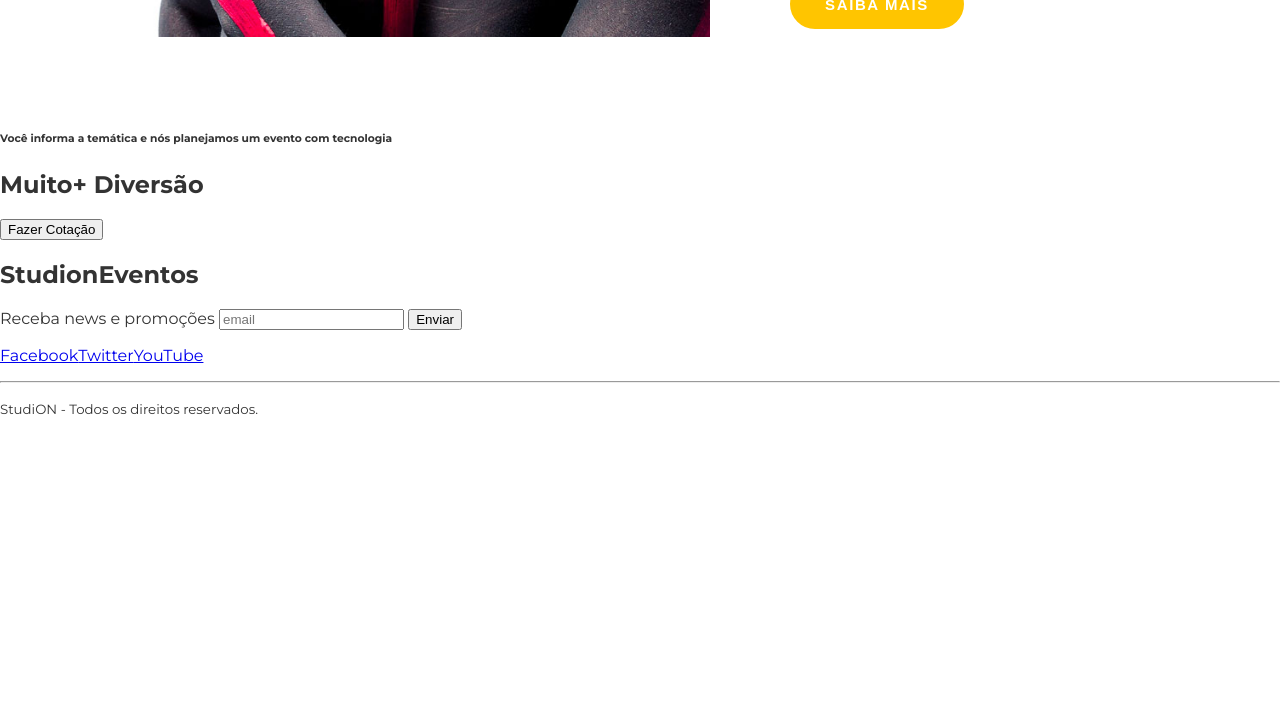
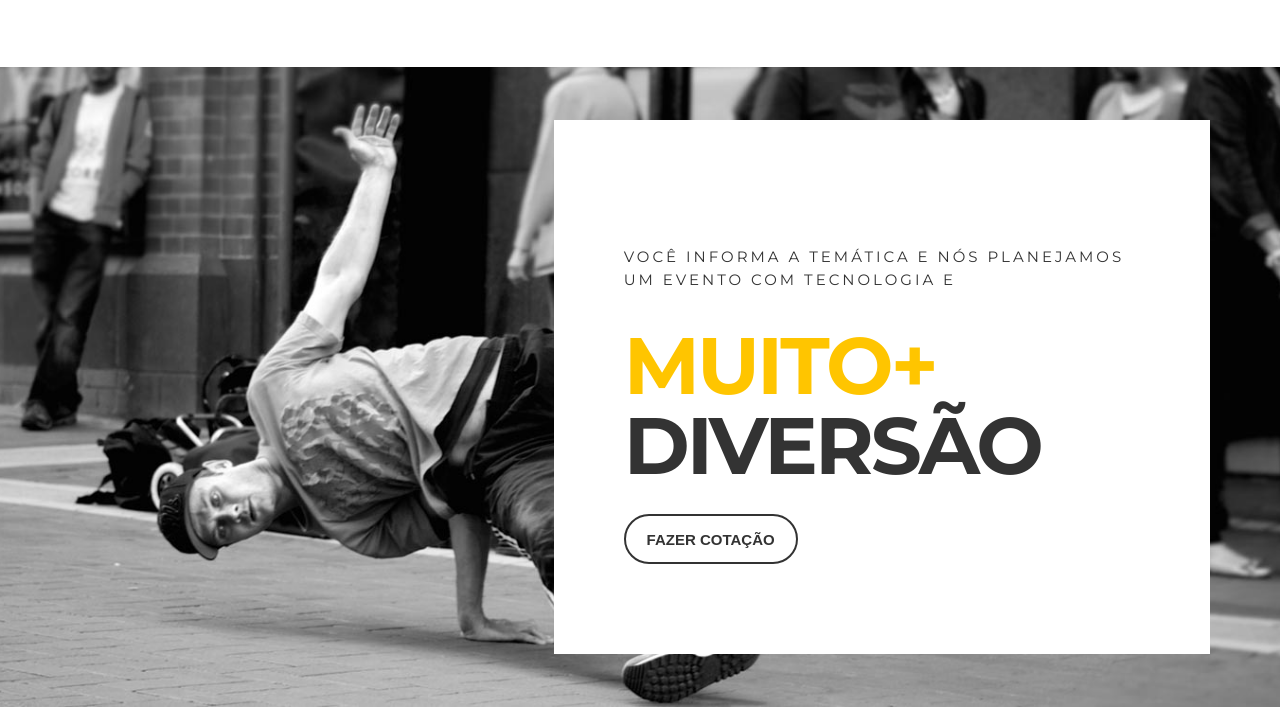
Before and after one commit to felipi-schommer/studion, a website: page src/Index.html in a window 1280 px wide. Shown: the part 1582-2306 px from the top of the page. Before the commit the page ends 2016 px from the top, so only its background shows below. Drawn offline with Linux system fonts and the light colour scheme.

Commit message:
feat(css) make style parallax

```diff
--- a/src/Index.html
+++ b/src/Index.html
@@ -92,11 +92,15 @@
             </div>
         </section>
 
-        <section>
-            <div>
-                <h6>Você informa a temática e nós planejamos um evento com tecnologia  </h6>
-                <h2><span>Muito+ </span>Diversão</h2>
-                <button>Fazer Cotação</button>
+        <section class="quote">
+            <div class="container quote__container">
+                <div class="quote__copy">
+                    <h6>
+                        Você informa a temática e nós planejamos um evento com tecnologia e
+                    </h6>
+                    <h2><span class="copy--primary">Muito+ </span>Diversão</h2>
+                    <button class="btn btn--quote">Fazer Cotação</button>
+                </div>
             </div>
         </section>
     </main>
--- a/src/style.css
+++ b/src/style.css
@@ -104,7 +104,7 @@ ul {
 }
 
 .slide{
-    height: calc(100vh - 7.75rem);
+    height: calc(95vh - 7.75rem);
     position: relative;
 
 }
@@ -236,5 +236,68 @@ ul {
 .btn--institutional:focus {
     background-color: unset;
     color: var(--color-copy);
-    border-color: var(--color-primary);
+    border-color: var(--color-copy);
 }
+
+.btn--institutional:hover{
+    color: var(--color-copy);
+    background: unset;
+    box-shadow: 0 1rem 1rem #0006;
+}
+
+.quote{
+
+
+    background-image: url(./images/parallax.jpg);
+    background-attachment: fixed;
+    background-repeat: no-repeat;
+    background-size: cover;
+    background-position: center;
+}
+
+.quote__container{
+    display: grid;
+    align-items: center;
+    justify-items: end;
+    height: 80vh;
+    min-height: 80vh;
+}
+
+.quote__copy {
+    background-color: #fff;
+    padding: 5.625rem 4.375rem ;
+    text-transform: uppercase;
+}
+
+.quote__copy h6{
+    font-weight: 400;
+    font-size: .9375rem;
+    letter-spacing: 0.1875rem;
+    line-height: 1.4375rem;
+    max-width: 52ch;
+
+}
+
+.quote__copy h2{
+    font-weight: 700;
+    font-size: 5rem;
+    letter-spacing: -0.1875rem;
+    line-height: 5rem;
+    margin-top: 1.875rem;
+    margin-bottom: 1.75rem;
+}
+
+.quote__copy h2 span{
+    display: block;
+}
+
+.btn--quote{
+    color: var(--color-copy);
+    border-color: var(--color-copy);
+}
+
+.btn--quote:hover{
+    background-color: unset;
+    color: var(--color-primary);
+    box-shadow: 0 1rem 1rem #0006;
+}
```
